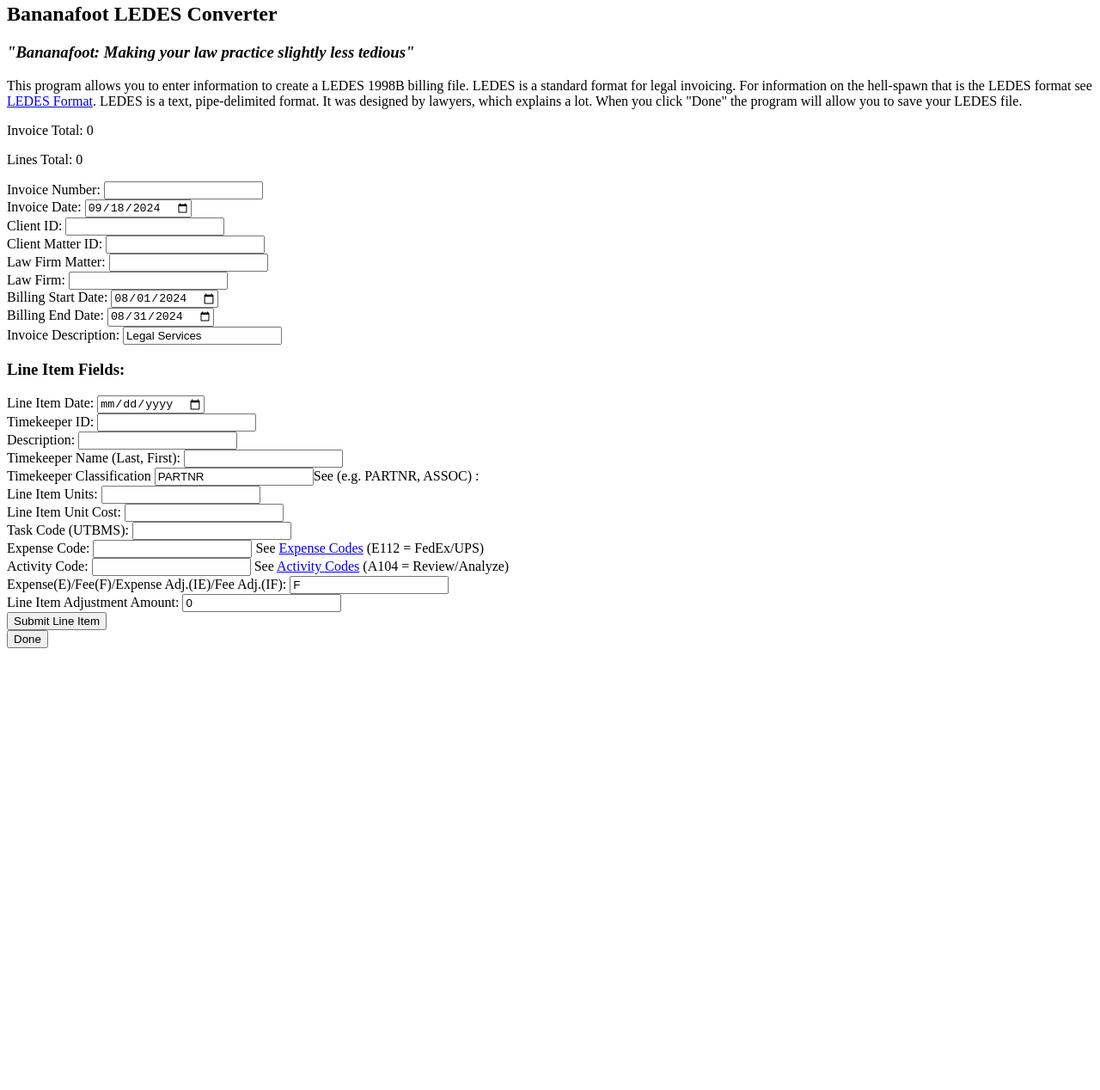
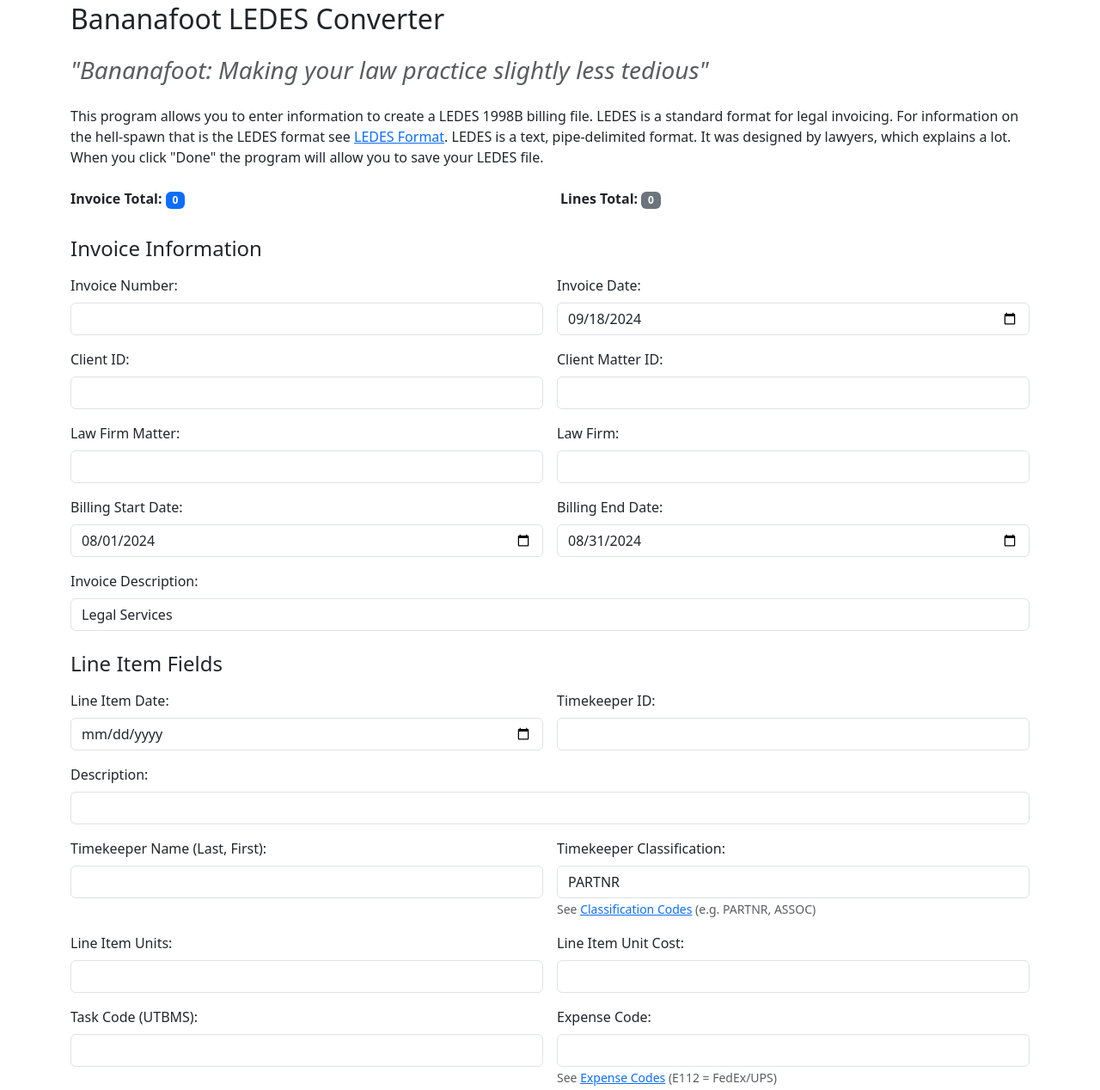
Before and after one commit to heathermeeker/LEDES98B-Converter, a plain HTML site: page Main.html in a window 1280 px wide. Shown: the part 17-1285 px from the top of the page at 86% size. Before the commit the page ends 800 px from the top, so only its background shows below. Drawn offline with nearby package versions, Linux system fonts and the light colour scheme.

Commit message:
Add styling using bootstrap

```diff
--- a/Main.html
+++ b/Main.html
@@ -2,86 +2,137 @@
 <html lang="en">
 <head>
     <meta charset="UTF-8">
+    <meta name="viewport" content="width=device-width, initial-scale=1">
     <title>Bananafoot LEDES Converter</title>
+    <link href="https://cdn.jsdelivr.net/npm/bootstrap@5.3.0-alpha1/dist/css/bootstrap.min.css" rel="stylesheet">
+    <style>
+        body {
+            padding-top: 20px;
+            padding-bottom: 20px;
+        }
+    </style>
 </head>
 <body>
-    <h2>Bananafoot LEDES Converter</h2>
-    <h3><i>"Bananafoot: Making your law practice slightly less tedious"</i></h3>
-    <p>This program allows you to enter information to create a LEDES 1998B billing file. LEDES is a standard format for legal invoicing.
-    For information on the hell-spawn that is the LEDES format see <a href="https://ledes.org/ledes-98b-format">LEDES Format</a>.
-    LEDES is a text, pipe-delimited format. It was designed by lawyers, which explains a lot. When you click "Done" the program will allow you to save your LEDES file.</p>
+    <div class="container">
+        <h2 class="mb-4">Bananafoot LEDES Converter</h2>
+        <h3 class="text-muted mb-4"><i>"Bananafoot: Making your law practice slightly less tedious"</i></h3>
+        <p class="mb-4">This program allows you to enter information to create a LEDES 1998B billing file. LEDES is a standard format for legal invoicing.
+        For information on the hell-spawn that is the LEDES format see <a href="https://ledes.org/ledes-98b-format" target="_blank">LEDES Format</a>.
+        LEDES is a text, pipe-delimited format. It was designed by lawyers, which explains a lot. When you click "Done" the program will allow you to save your LEDES file.</p>
 
-    <form id="ledesForm">
-        <p>
-            <label for="INVOICE_TOTAL">Invoice Total:</label>
-            <span id="INVOICE_TOTAL">0</span>
-        </p>
-        <p>
-            <label for="LINE_ITEM_NUMBER">Lines Total:</label>
-            <span id="LINE_ITEM_NUMBER">0</span>
-        </p>
+        <form id="ledesForm" class="mb-4">
+            <div class="row mb-3">
+                <div class="col-md-6">
+                    <p><strong>Invoice Total:</strong> <span id="INVOICE_TOTAL" class="badge bg-primary">0</span></p>
+                </div>
+                <div class="col-md-6">
+                    <p><strong>Lines Total:</strong> <span id="LINE_ITEM_NUMBER" class="badge bg-secondary">0</span></p>
+                </div>
+            </div>
 
-        <!-- The fields that are the same for the entire invoice -->
-        <label for="INVOICE_NUMBER">Invoice Number:</label>
-        <input type="text" id="INVOICE_NUMBER" name="INVOICE_NUMBER" required><br>
+            <h4 class="mb-3">Invoice Information</h4>
+            <div class="row g-3">
+                <div class="col-md-6">
+                    <label for="INVOICE_NUMBER" class="form-label">Invoice Number:</label>
+                    <input type="text" class="form-control" id="INVOICE_NUMBER" name="INVOICE_NUMBER" required>
+                </div>
+                <div class="col-md-6">
+                    <label for="INVOICE_DATE" class="form-label">Invoice Date:</label>
+                    <input type="date" class="form-control" id="INVOICE_DATE" name="INVOICE_DATE" required>
+                </div>
+                <div class="col-md-6">
+                    <label for="CLIENT_ID" class="form-label">Client ID:</label>
+                    <input type="text" class="form-control" id="CLIENT_ID" name="CLIENT_ID" required>
+                </div>
+                <div class="col-md-6">
+                    <label for="CLIENT_MATTER_ID" class="form-label">Client Matter ID:</label>
+                    <input type="text" class="form-control" id="CLIENT_MATTER_ID" name="CLIENT_MATTER_ID" required>
+                </div>
+                <div class="col-md-6">
+                    <label for="LAW_FIRM_MATTER_ID" class="form-label">Law Firm Matter:</label>
+                    <input type="text" class="form-control" id="LAW_FIRM_MATTER_ID" name="LAW_FIRM_MATTER_ID" required>
+                </div>
+                <div class="col-md-6">
+                    <label for="LAW_FIRM_ID" class="form-label">Law Firm:</label>
+                    <input type="text" class="form-control" id="LAW_FIRM_ID" name="LAW_FIRM_ID" required>
+                </div>
+                <div class="col-md-6">
+                    <label for="BILLING_START_DATE" class="form-label">Billing Start Date:</label>
+                    <input type="date" class="form-control" id="BILLING_START_DATE" name="BILLING_START_DATE" required>
+                </div>
+                <div class="col-md-6">
+                    <label for="BILLING_END_DATE" class="form-label">Billing End Date:</label>
+                    <input type="date" class="form-control" id="BILLING_END_DATE" name="BILLING_END_DATE" required>
+                </div>
+                <div class="col-12">
+                    <label for="INVOICE_DESCRIPTION" class="form-label">Invoice Description:</label>
+                    <input type="text" class="form-control" id="INVOICE_DESCRIPTION" name="INVOICE_DESCRIPTION" value="Legal Services">
+                </div>
+            </div>
 
-        <label for="INVOICE_DATE">Invoice Date:</label>
-        <input type="date" id="INVOICE_DATE" name="INVOICE_DATE" required><br>
+            <h4 class="mt-4 mb-3">Line Item Fields</h4>
+            <div class="row g-3">
+                <div class="col-md-6">
+                    <label for="LINE_ITEM_DATE" class="form-label">Line Item Date:</label>
+                    <input type="date" class="form-control" id="LINE_ITEM_DATE" name="LINE_ITEM_DATE" required>
+                </div>
+                <div class="col-md-6">
+                    <label for="TIMEKEEPER_ID" class="form-label">Timekeeper ID:</label>
+                    <input type="text" class="form-control" id="TIMEKEEPER_ID" name="TIMEKEEPER_ID" required>
+                </div>
+                <div class="col-12">
+                    <label for="LINE_ITEM_DESCRIPTION" class="form-label">Description:</label>
+                    <input type="text" class="form-control" id="LINE_ITEM_DESCRIPTION" name="LINE_ITEM_DESCRIPTION" required>
+                </div>
+                <div class="col-md-6">
+                    <label for="TIMEKEEPER_NAME" class="form-label">Timekeeper Name (Last, First):</label>
+                    <input type="text" class="form-control" id="TIMEKEEPER_NAME" name="TIMEKEEPER_NAME" required>
+                </div>
+                <div class="col-md-6">
+                    <label for="TIMEKEEPER_CLASSIFICATION" class="form-label">Timekeeper Classification:</label>
+                    <input type="text" class="form-control" id="TIMEKEEPER_CLASSIFICATION" name="TIMEKEEPER_CLASSIFICATION" value="PARTNR" required>
+                    <small class="form-text text-muted">See <a href="https://ledes.org/loc-revised-timekeeper-classification-codes-august-2014" target="_blank">Classification Codes</a> (e.g. PARTNR, ASSOC)</small>
+                </div>
+                <div class="col-md-6">
+                    <label for="LINE_ITEM_NUMBER_OF_UNITS" class="form-label">Line Item Units:</label>
+                    <input type="number" class="form-control" id="LINE_ITEM_NUMBER_OF_UNITS" name="LINE_ITEM_NUMBER_OF_UNITS" required>
+                </div>
+                <div class="col-md-6">
+                    <label for="LINE_ITEM_UNIT_COST" class="form-label">Line Item Unit Cost:</label>
+                    <input type="number" class="form-control" id="LINE_ITEM_UNIT_COST" name="LINE_ITEM_UNIT_COST" required>
+                </div>
+                <div class="col-md-6">
+                    <label for="LINE_ITEM_TASK_CODE" class="form-label">Task Code (UTBMS):</label>
+                    <input type="text" class="form-control" id="LINE_ITEM_TASK_CODE" name="LINE_ITEM_TASK_CODE" required>
+                </div>
+                <div class="col-md-6">
+                    <label for="LINE_ITEM_EXPENSE_CODE" class="form-label">Expense Code:</label>
+                    <input type="text" class="form-control" id="LINE_ITEM_EXPENSE_CODE" name="LINE_ITEM_EXPENSE_CODE" required>
+                    <small class="form-text text-muted">See <a href="https://ledes.org/wp-content/uploads/2015/07/2013-LOC-Revised-UTBMS-Expense-Codes.pdf" target="_blank">Expense Codes</a> (E112 = FedEx/UPS)</small>
+                </div>
+                <div class="col-md-6">
+                    <label for="LINE_ITEM_ACTIVITY_CODE" class="form-label">Activity Code:</label>
+                    <input type="text" class="form-control" id="LINE_ITEM_ACTIVITY_CODE" name="LINE_ITEM_ACTIVITY_CODE" required>
+                    <small class="form-text text-muted">See <a href="https://ledes.org/wp-content/uploads/2016/04/2013-LOC-Revised-UTBMS-Activity-Codes.pdf" target="_blank">Activity Codes</a> (A104 = Review/Analyze)</small>
+                </div>
+                <div class="col-md-6">
+                    <label for="EXP_FEE_INV_ADJ_TYPE" class="form-label">Expense(E)/Fee(F)/Expense Adj.(IE)/Fee Adj.(IF):</label>
+                    <input type="text" class="form-control" id="EXP_FEE_INV_ADJ_TYPE" name="EXP_FEE_INV_ADJ_TYPE" value="F" required>
+                </div>
+                <div class="col-md-6">
+                    <label for="LINE_ITEM_ADJUSTMENT_AMOUNT" class="form-label">Line Item Adjustment Amount:</label>
+                    <input type="number" class="form-control" id="LINE_ITEM_ADJUSTMENT_AMOUNT" name="LINE_ITEM_ADJUSTMENT_AMOUNT" value="0">
+                </div>
+            </div>
 
-        <label for="CLIENT_ID">Client ID:</label>
-        <input type="text" id="CLIENT_ID" name="CLIENT_ID" required><br>
+            <div class="mt-4">
+                <button type="button" class="btn btn-primary" onclick="lineItemSubmit()">Submit Line Item</button>
+                <button type="button" class="btn btn-success" onclick="invoiceSubmit()">Done</button>
+            </div>
+        </form>
+    </div>
 
-        <label for="CLIENT_MATTER_ID">Client Matter ID:</label>
-        <input type="text" id="CLIENT_MATTER_ID" name="CLIENT_MATTER_ID" required><br>
-
-        <label for="LAW_FIRM_MATTER_ID">Law Firm Matter:</label>
-        <input type="text" id="LAW_FIRM_MATTER_ID" name="LAW_FIRM_MATTER_ID" required><br>
-
-        <label for="LAW_FIRM_ID">Law Firm:</label>
-        <input type="text" id="LAW_FIRM_ID" name="LAW_FIRM_ID" required><br>
-
-        <label for="BILLING_START_DATE">Billing Start Date:</label>
-        <input type="date" id="BILLING_START_DATE" name="BILLING_START_DATE" required><br>
-
-        <label for="BILLING_END_DATE">Billing End Date:</label>
-        <input type="date" id="BILLING_END_DATE" name="BILLING_END_DATE" required><br>
-
-        <label for="INVOICE_DESCRIPTION">Invoice Description:</label>
-        <input type="text" id="INVOICE_DESCRIPTION" name="INVOICE_DESCRIPTION" value="Legal Services"><br>
-
-        <h3>Line Item Fields:</h3>
-        <label for="LINE_ITEM_DATE">Line Item Date:</label>
-        <input type="date" id="LINE_ITEM_DATE" name="LINE_ITEM_DATE" required><br>
-
-        <label for="TIMEKEEPER_ID">Timekeeper ID:</label>
-        <input type="text" id="TIMEKEEPER_ID" name="TIMEKEEPER_ID" required><br>
-
-        <label for="LINE_ITEM_DESCRIPTION">Description:</label>
-        <input type="text" id="LINE_ITEM_DESCRIPTION" name="LINE_ITEM_DESCRIPTION" required><br>
-
-        <label for="TIMEKEEPER_NAME">Timekeeper Name (Last, First):</label>
-        <input type="text" id="TIMEKEEPER_NAME" name="TIMEKEEPER_NAME" required><br>
-
-        <label for="TIMEKEEPER_CLASSIFICATION">Timekeeper Classification </label>
-        <input type="text" id="TIMEKEEPER_CLASSIFICATION" name="TIMEKEEPER_CLASSIFICATION" value ="PARTNR" required>See <a href"https://ledes.org/loc-revised-timekeeper-classification-codes-august-2014"> (e.g. PARTNR, ASSOC) </a>:<br>
-
-        <label for="LINE_ITEM_NUMBER_OF_UNITS">Line Item Units:</label>
-        <input type="number" id="LINE_ITEM_NUMBER_OF_UNITS" name="LINE_ITEM_NUMBER_OF_UNITS" required><br>
-
-        <label for="LINE_ITEM_UNIT_COST">Line Item Unit Cost:</label>
-        <input type="number" id="LINE_ITEM_UNIT_COST" name="LINE_ITEM_UNIT_COST" required><br>
-
-        <label for="LINE_ITEM_TASK_CODE">Task Code (UTBMS):</label>
-        <input type="text" id="LINE_ITEM_TASK_CODE" name="LINE_ITEM_TASK_CODE" required><br>
-
-        <label for="LINE_ITEM_EXPENSE_CODE">Expense Code:</label>
-        <input type="text" id="LINE_ITEM_EXPENSE_CODE" name="LINE_ITEM_EXPENSE_CODE" required> See <a href="https://ledes.org/wp-content/uploads/2015/07/2013-LOC-Revised-UTBMS-Expense-Codes.pdf">Expense Codes</a> (E112 = FedEx/UPS)<!DOCTYPE html>
-<html lang="en">
-<head>
-    <meta charset="UTF-8">
-    <title>Bananafoot LEDES Converter</title>
-</head>
-
+    <script src="https://cdn.jsdelivr.net/npm/bootstrap@5.3.0-alpha1/dist/js/bootstrap.bundle.min.js"></script>
     <script>
         let fileContents = "";
         let lineItemNumber = 0;
@@ -135,117 +186,7 @@
                 document.getElementById("CLIENT_MATTER_ID").value
             ].join(delimiter);
 
-            fileContents += printLine + file_delimiter+"\n";
-            document.getElementById("INVOICE_TOTAL").textContent = invoiceTotal.toFixed(2);
-            document.getElementById("LINE_ITEM_NUMBER").textContent = lineItemNumber;
-
-            // Reset line item fields
-            document.getElementById("LINE_ITEM_DATE").value = "";
-            //Most users will prefer for these not to be reset, but uncomment if you want them to be reset
-            //document.getElementById("TIMEKEEPER_ID").value = "";
-            //document.getElementById("LINE_ITEM_DESCRIPTION").value = "";
-            document.getElementById("LINE_ITEM_NUMBER_OF_UNITS").value = "";
-            document.getElementById("LINE_ITEM_UNIT_COST").value = "";
-            document.getElementById("LINE_ITEM_ADJUSTMENT_AMOUNT").value = "0";
-        }
-
-        function invoiceSubmit() {
-            const blob = new Blob([fileContents], { type: 'text/plain' });
-            const a = document.createElement('a');
-            a.href = URL.createObjectURL(blob);
-            a.download = 'ledes_98b_output.txt';
-            a.style.display = 'none';
-            document.body.appendChild(a);
-            a.click();
-            document.body.removeChild(a);
-            alert("Your file has been saved to LEDES.txt. Thanks for using the Bananafoot LEDES conversion program. Now go and re-think your life choices.");
-        }
-
-        function getPreviousMonthDates(date) {
-            const firstDayOfGivenMonth = new Date(date.getFullYear(), date.getMonth(), 1);
-            const lastDayOfPreviousMonth = new Date(firstDayOfGivenMonth);
-            lastDayOfPreviousMonth.setDate(lastDayOfPreviousMonth.getDate() - 1);
-            document.getElementById("BILLING_END_DATE").value = lastDayOfPreviousMonth.toISOString().split('T')[0];
-
-            const firstDayOfPreviousMonth = new Date(lastDayOfPreviousMonth.getFullYear(), lastDayOfPreviousMonth.getMonth(), 1);
-            document.getElementById("BILLING_START_DATE").value = firstDayOfPreviousMonth.toISOString().split('T')[0];
-        }
-
-        function formatDateYYYYMMDD(dateString) {
-            return dateString.replace(/-/g, '');
-        }
-
-        window.onload = setDefaults;
-    </script>
-</body>
-</html> <br>
-
-        <label for="LINE_ITEM_ACTIVITY_CODE">Activity Code:</label>
-        <input type="text" id="LINE_ITEM_ACTIVITY_CODE" name="LINE_ITEM_ACTIVITY_CODE" required> See <a href="ledes.org/wp-content/uploads/2016/04/2013-LOC-Revised-UTBMS-Activity-Codes.pdf">Activity Codes</a> (A104 = Review/Analyze) <br>
-
-        <label for="EXP_FEE_INV_ADJ_TYPE">Expense(E)/Fee(F)/Expense Adj.(IE)/Fee Adj.(IF): </label>
-        <input type="text" id="EXP_FEE_INV_ADJ_TYPE" name="EXP_FEE_INV_ADJ_TYPE" value="F" required><br>
-
-        <label for="LINE_ITEM_ADJUSTMENT_AMOUNT">Line Item Adjustment Amount:</label>
-        <input type="number" id="LINE_ITEM_ADJUSTMENT_AMOUNT" name="LINE_ITEM_ADJUSTMENT_AMOUNT" value="0"><br>
-
-        <button type="button" onclick="lineItemSubmit()">Submit Line Item</button><br>
-        <button type="button" onclick="invoiceSubmit()">Done</button>
-    </form>
-
-    <script>
-        let fileContents = "";
-        let lineItemNumber = 0;
-        let invoiceTotal = 0;
-
-        function setDefaults() {
-            const today = new Date();
-            document.getElementById("INVOICE_DATE").value = today.toISOString().split('T')[0];
-            getPreviousMonthDates(today);
-        }
-
-        function updateLineItemTotal() {
-            const units = parseFloat(document.getElementById("LINE_ITEM_NUMBER_OF_UNITS").value) || 0;
-            const cost = parseFloat(document.getElementById("LINE_ITEM_UNIT_COST").value) || 0;
-            const adjustmentAmount = parseFloat(document.getElementById("LINE_ITEM_ADJUSTMENT_AMOUNT").value) || 0;
-            const total = (units * cost) + adjustmentAmount;
-            return total.toFixed(2);
-        }
-
-        function lineItemSubmit() {
-            const lineItemTotal = updateLineItemTotal();
-            lineItemNumber++;
-            invoiceTotal += parseFloat(lineItemTotal);
-
-            const delimiter = "|";
-            let printLine = [
-                formatDateYYYYMMDD(document.getElementById("INVOICE_DATE").value),
-                document.getElementById("INVOICE_NUMBER").value,
-                document.getElementById("CLIENT_ID").value,
-                document.getElementById("LAW_FIRM_MATTER_ID").value,
-                invoiceTotal.toFixed(2),
-                formatDateYYYYMMDD(document.getElementById("BILLING_START_DATE").value),
-                formatDateYYYYMMDD(document.getElementById("BILLING_END_DATE").value),
-                document.getElementById("INVOICE_DESCRIPTION").value,
-                lineItemNumber,
-                document.getElementById("EXP_FEE_INV_ADJ_TYPE").value,
-                document.getElementById("LINE_ITEM_NUMBER_OF_UNITS").value,
-                document.getElementById("LINE_ITEM_ADJUSTMENT_AMOUNT").value,
-                lineItemTotal,
-                formatDateYYYYMMDD(document.getElementById("LINE_ITEM_DATE").value),
-                document.getElementById("LINE_ITEM_TASK_CODE").value,
-                document.getElementById("LINE_ITEM_EXPENSE_CODE").value,
-                document.getElementById("LINE_ITEM_ACTIVITY_CODE").value,
-                document.getElementById("TIMEKEEPER_ID").value,
-                document.getElementById("LINE_ITEM_DESCRIPTION").value,
-                document.getElementById("LAW_FIRM_ID").value,
-                document.getElementById("LINE_ITEM_UNIT_COST").value,
-                document.getElementById("TIMEKEEPER_NAME").value,
-                document.getElementById("TIMEKEEPER_CLASSIFICATION").value,
-                document.getElementById("CLIENT_MATTER_ID").value
-            ].join(delimiter);
-
-            fileContents += printLine + "\n";
+            fileContents += printLine + file_delimiter + "\n";
             document.getElementById("INVOICE_TOTAL").textContent = invoiceTotal.toFixed(2);
             document.getElementById("LINE_ITEM_NUMBER").textContent = lineItemNumber;
 
```
